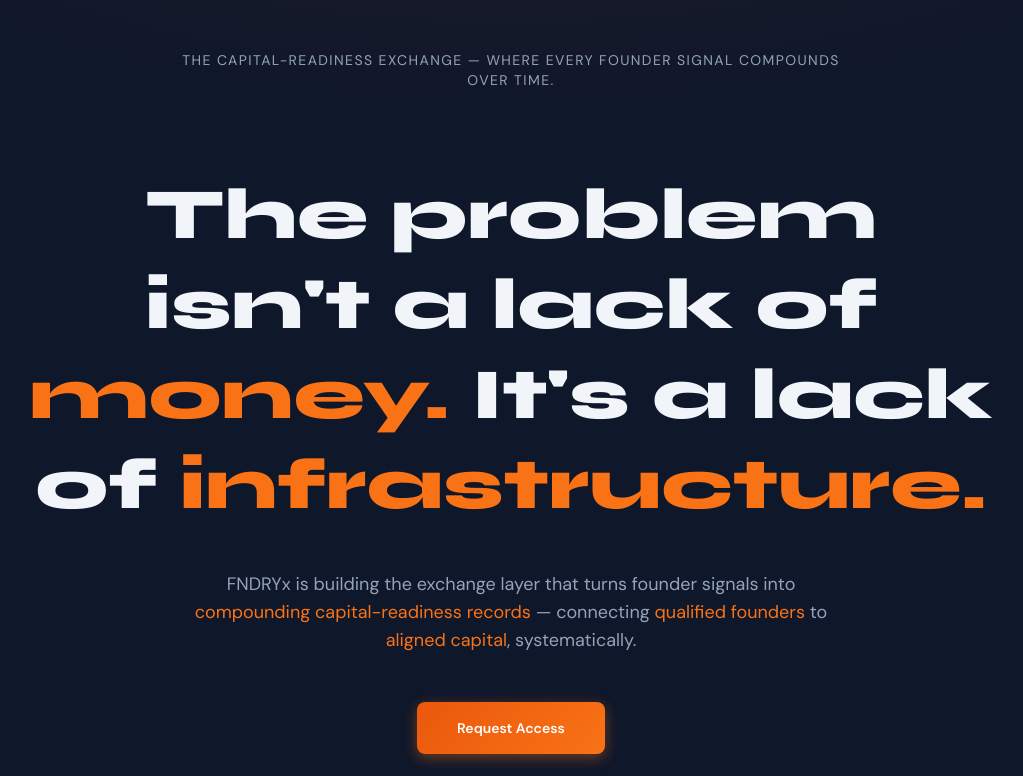
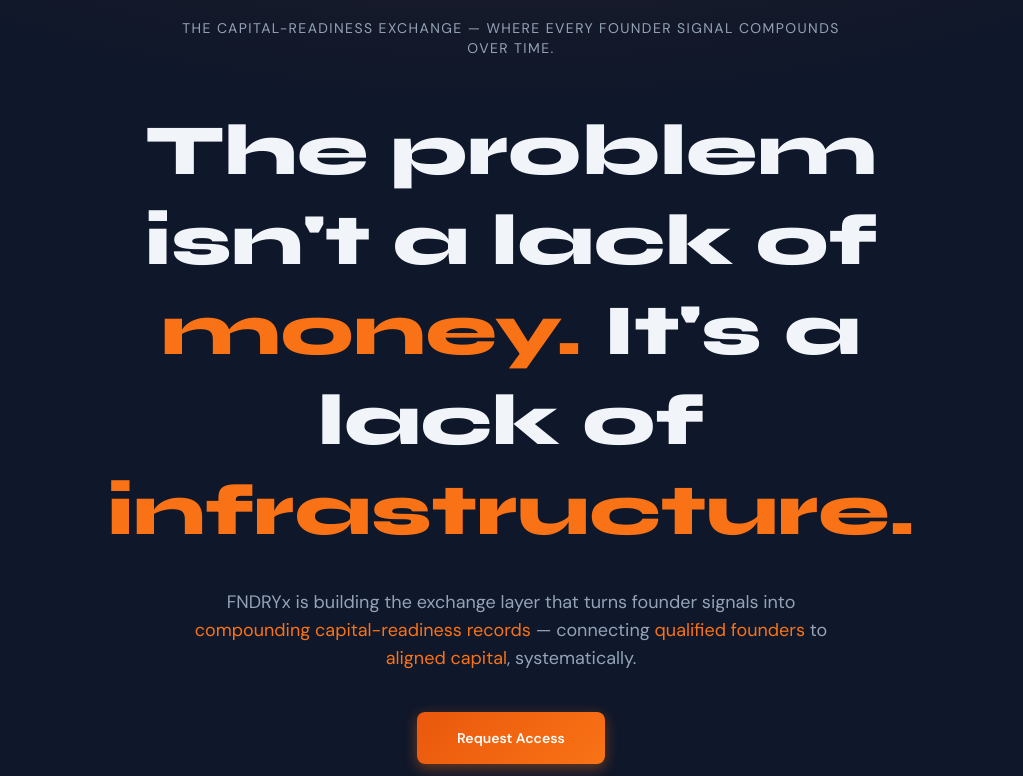
Before and after one commit to HARN26/fndryx-website, a Next.js app: page / in a window 1280 px wide. Shown: the part 304-1080 px from the top of the page, without its empty margins (129-1152 px from the left). Built offline with nearby package versions, Linux system fonts and the light colour scheme.

Commit message:
Phase 3.5: hero spacing polish + nav opacity fix

```diff
--- a/src/app/page.tsx
+++ b/src/app/page.tsx
@@ -15,26 +15,26 @@
         }}
       />
 
-      <div className="relative mx-auto flex max-w-5xl flex-col items-center px-6 pb-20 pt-32 text-center">
+      <div className="relative mx-auto flex max-w-5xl flex-col items-center px-6 pb-16 pt-28 text-center">
         <Logo size="xl" variant="dark" />
 
-        <p className="mx-auto mt-10 max-w-2xl font-body text-sm uppercase tracking-widest text-steel-400">
+        <p className="mx-auto mt-6 max-w-2xl font-body text-sm uppercase tracking-widest text-steel-400">
           The capital-readiness exchange — where every founder signal compounds over time.
         </p>
 
-        <h1 className="mt-20 font-display font-extrabold text-5xl md:text-7xl leading-tight text-steel-100">
+        <h1 className="mx-auto mt-12 max-w-4xl font-display font-extrabold text-4xl md:text-6xl lg:text-7xl leading-tight text-steel-100">
           The problem isn&apos;t a lack of <span className="text-fire-400">money.</span>{" "}
           It&apos;s a lack of <span className="text-fire-400">infrastructure.</span>
         </h1>
 
-        <p className="mx-auto mt-10 max-w-2xl font-body text-lg text-steel-400">
+        <p className="mx-auto mt-8 max-w-2xl font-body text-lg text-steel-400">
           FNDRYx is building the exchange layer that turns founder signals into{" "}
           <span className="text-fire-400">compounding capital-readiness records</span> —
           connecting <span className="text-fire-400">qualified founders</span> to{" "}
           <span className="text-fire-400">aligned capital</span>, systematically.
         </p>
 
-        <div className="mt-12">
+        <div className="mt-10">
           <Button variant="primary" className="px-10 py-4 text-base">
             Request Access
           </Button>
--- a/src/components/Nav.tsx
+++ b/src/components/Nav.tsx
@@ -26,7 +26,7 @@
     <header
       className={`sticky top-0 z-50 transition-colors duration-200 ${
         scrolled
-          ? "bg-steel-900/80 backdrop-blur-md border-b border-steel-800"
+          ? "bg-steel-900/95 backdrop-blur-md border-b border-steel-800"
           : "bg-transparent border-b border-transparent"
       }`}
     >
```
